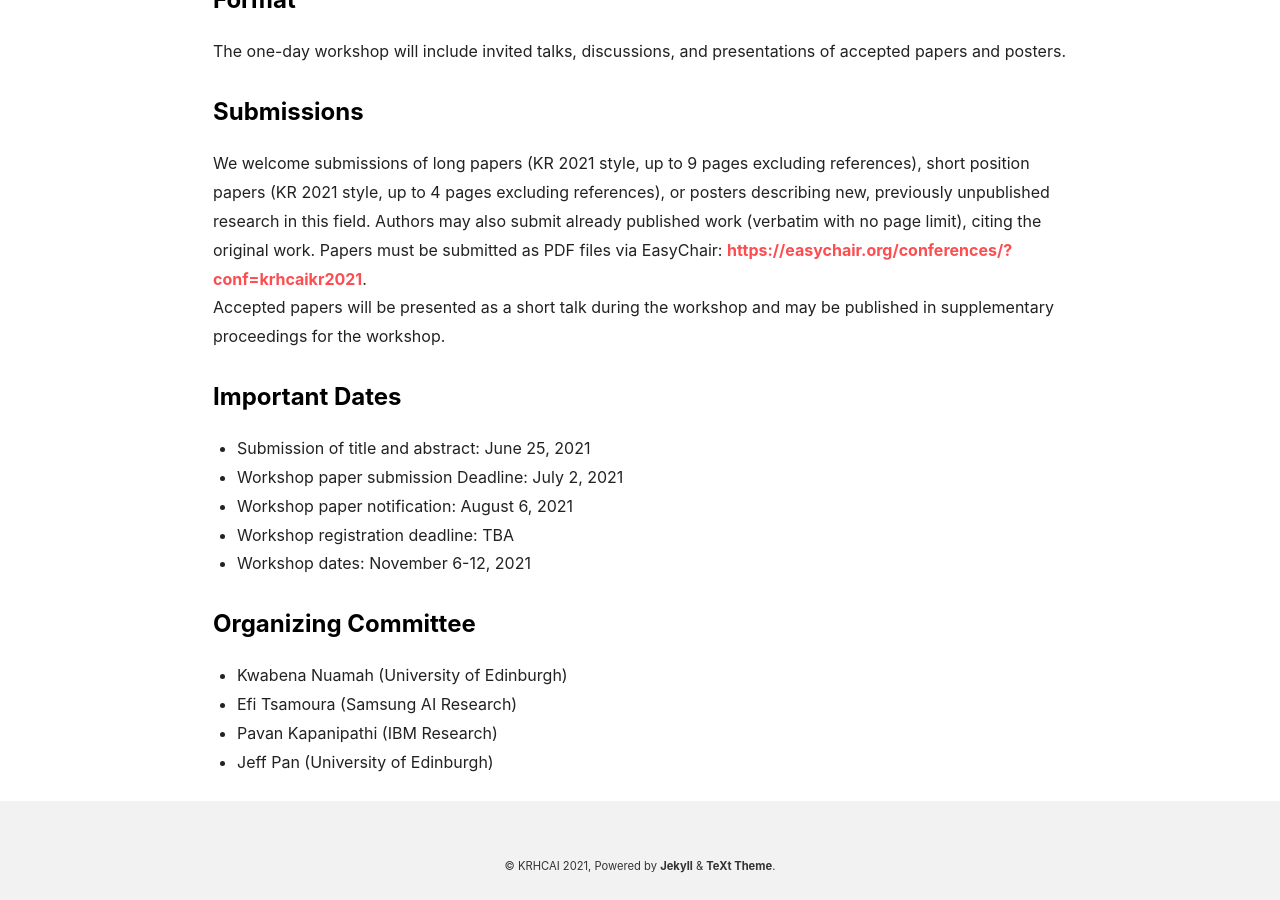
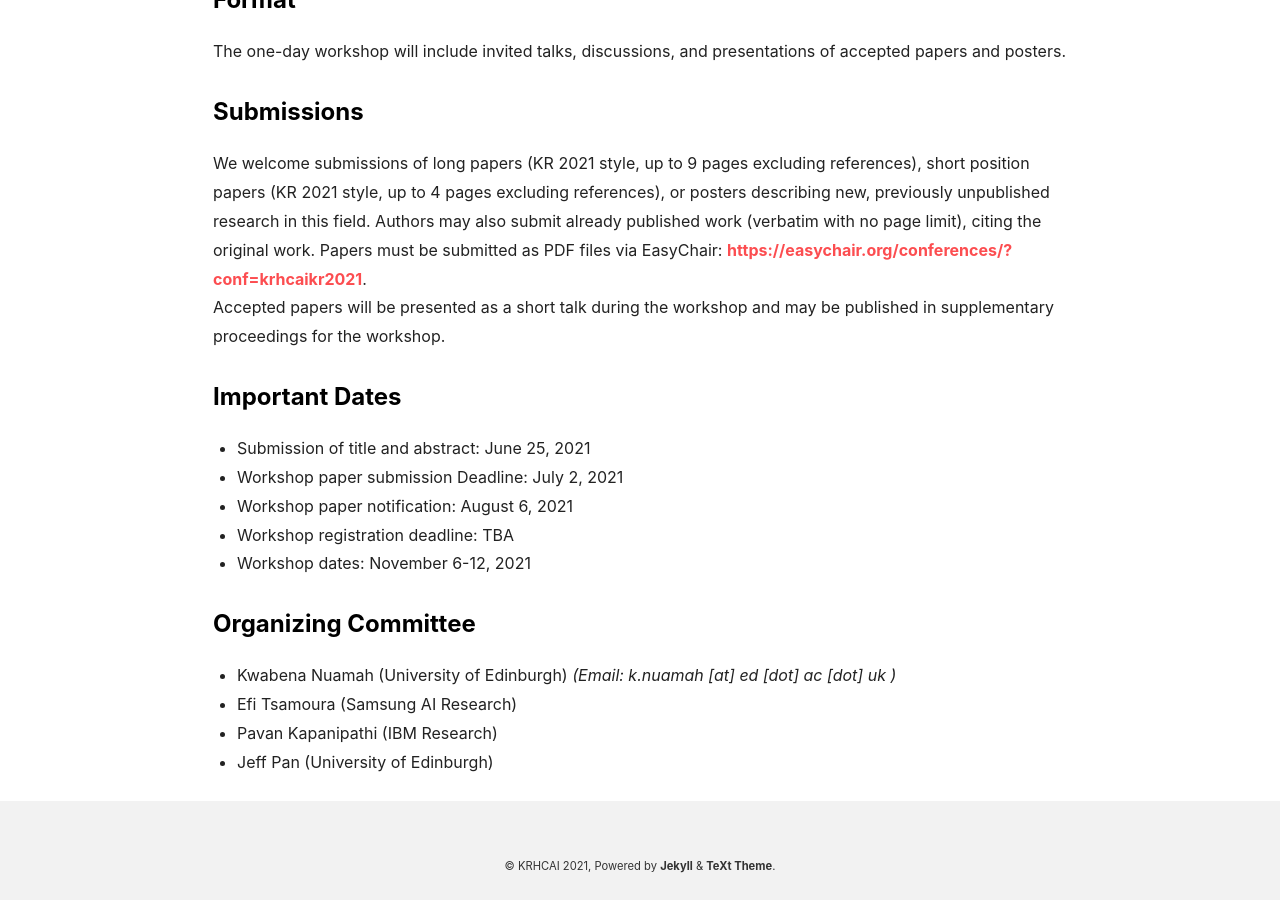
Before and after one commit to krhcai/krhcai.github.io, a Jekyll site: the page built from index.html, in a window 1280 px wide and 900 px high, scrolled down 1862 px. Built offline with Jekyll 4.4.1, drawn with Linux system fonts in a browser that asks for light colours; nearby versions of some CDN libraries; the list of posts is cut into pages by our own code.

Commit message:
added Kobby's email address

```diff
--- a/index.html
+++ b/index.html
@@ -104,7 +104,7 @@ key: page-index
     <h3> Organizing Committee</h3>
     <div>
         <ul>
-            <li>Kwabena Nuamah (University of Edinburgh)</li>
+            <li>Kwabena Nuamah (University of Edinburgh)  <i>(Email: k.nuamah [at] ed [dot] ac [dot] uk )</i></li>
             <li>Efi Tsamoura (Samsung AI Research)</li>
             <li>Pavan Kapanipathi (IBM Research)</li>
             <li>Jeff Pan (University of Edinburgh)</li>
```
